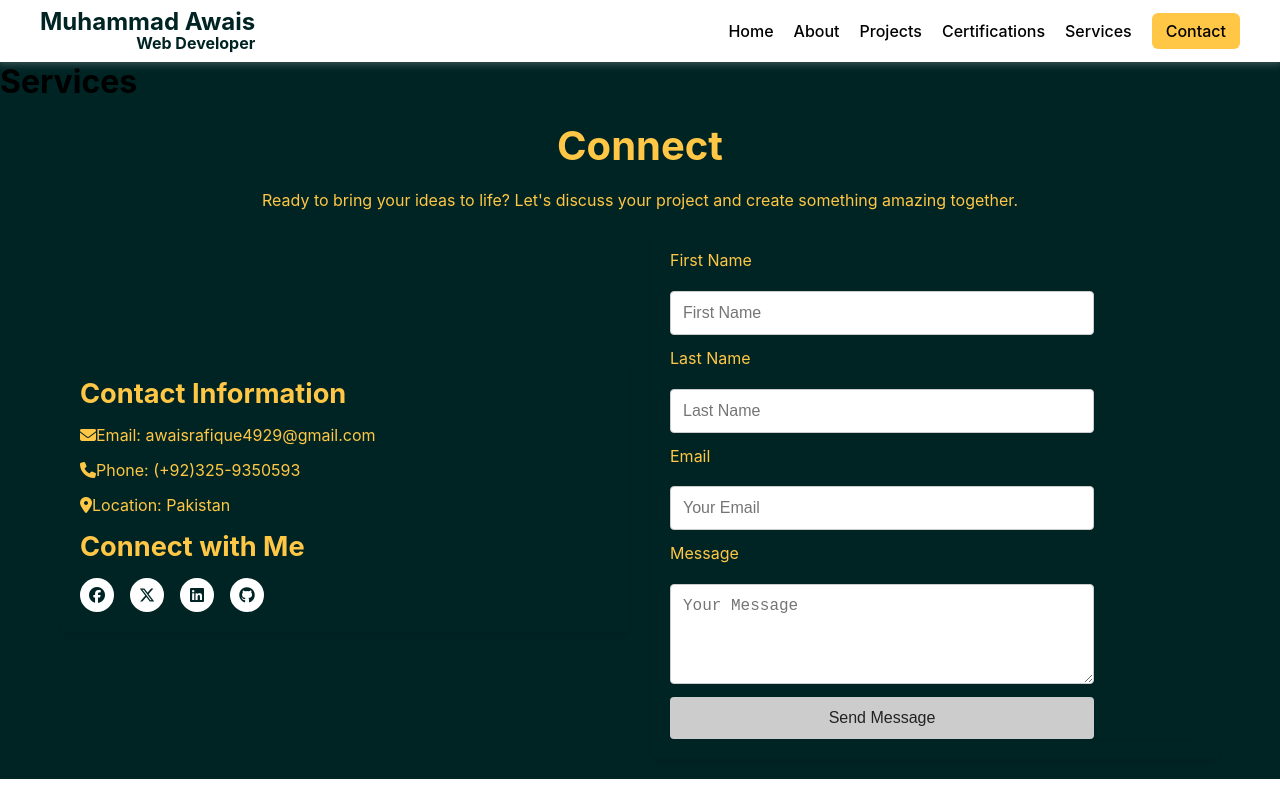
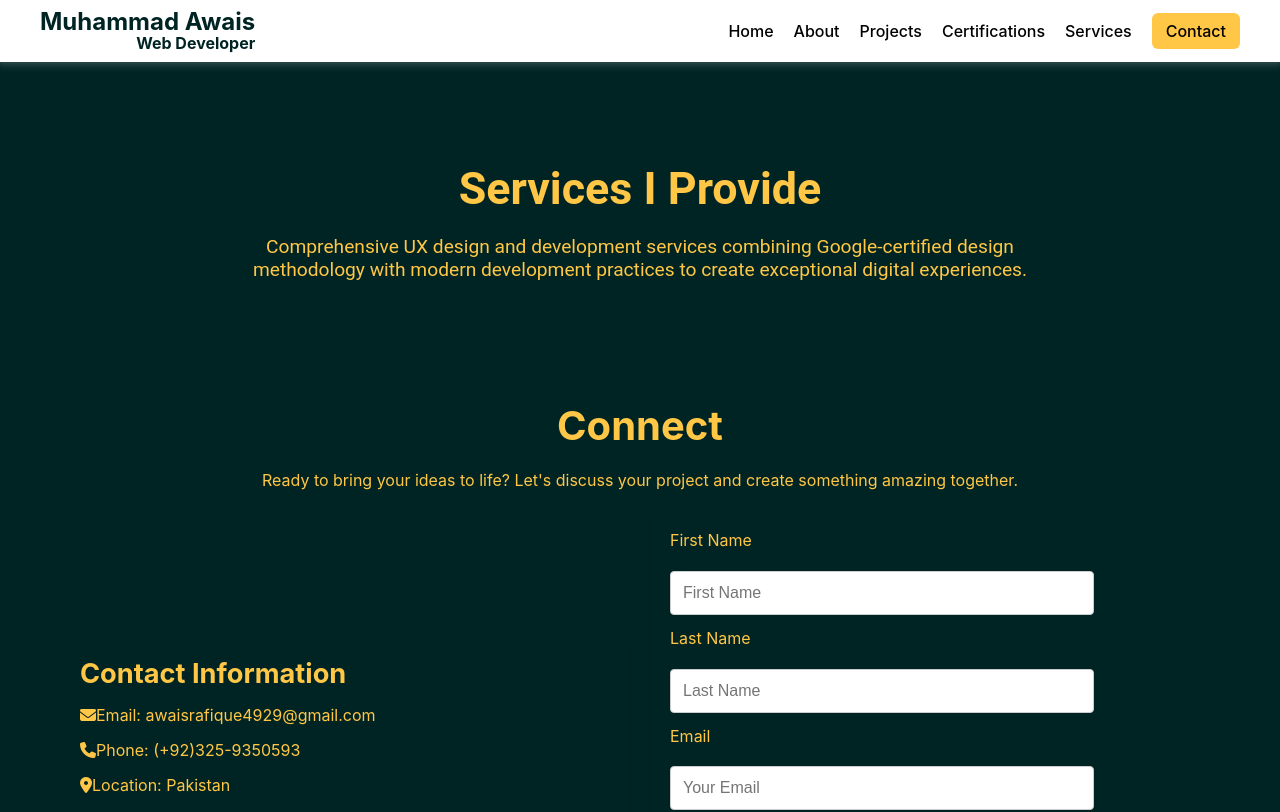
Before and after one commit to muhammad-awais-web-dev/portfolio-website, a React (Create React App) app: page /services in a window 1280 px wide. Shown: the top 812 px of the page. Built offline with nearby package versions, Linux system fonts and the light colour scheme.

Commit message:
started sertvices page Services.js, Services.module.css, ServicesData.js and edited App.js to include services page

```diff
--- a/src/App.js
+++ b/src/App.js
@@ -8,6 +8,7 @@ import Home from './pages/Home/Home';
 import About from './pages/about/About';
 import Projects from './pages/projects/Projects';
 import Certifications from './pages/certifications/Certifications';
+import Services from './pages/services/Services';
 
 // function About(){
 //   return <h1>About Me</h1>
@@ -18,9 +19,9 @@ import Certifications from './pages/certifications/Certifications';
 // function Certifications(){
 //   return <h1>Certifi556cations</h1>
 // }
-function Services(){
-  return <h1>Services</h1>
-}
+// function Services(){
+//   return <h1>Services</h1>
+// }
 function Testimonials(){
   return <h1>Testimonials</h1>
 }
--- /dev/null
+++ b/src/pages/services/Services.js
@@ -0,0 +1,15 @@
+import React from 'react'
+import styles from './Services.module.css'
+
+function Services() {
+  return (
+    <>
+      <section className={styles.servicesSection}>
+        <h1>Services I Provide</h1>
+        <p>Comprehensive UX design and development services combining Google-certified design methodology with modern development practices to create exceptional digital experiences.</p>
+      </section>
+    </>
+  )
+}
+
+export default Services
--- /dev/null
+++ b/src/pages/services/Services.module.css
@@ -0,0 +1,27 @@
+.servicesSection{
+    max-width: 1200px;
+    margin: auto;
+    width: 90%;
+    display: flex;
+    flex-direction: column;
+    justify-content: center;
+    align-items: center;
+    gap: 20px;
+    padding: 100px 0;
+}
+.servicesSection h1{
+    font-size: 2.8rem;
+    color: #ffc745;
+    font-family: 'Roboto', sans-serif;
+    font-weight: 700;
+    text-align: center;
+}
+.servicesSection p{
+    font-size: 1.2rem;
+    color: #ffc745;
+    max-width: 800px;
+    font-family: 'Roboto', sans-serif;
+    font-weight: 400;
+    text-align: center;
+    max-width: 800px;
+}
```
Also changed, not shown: src/data/ServicesData.js (added, +95 -0 lines).
